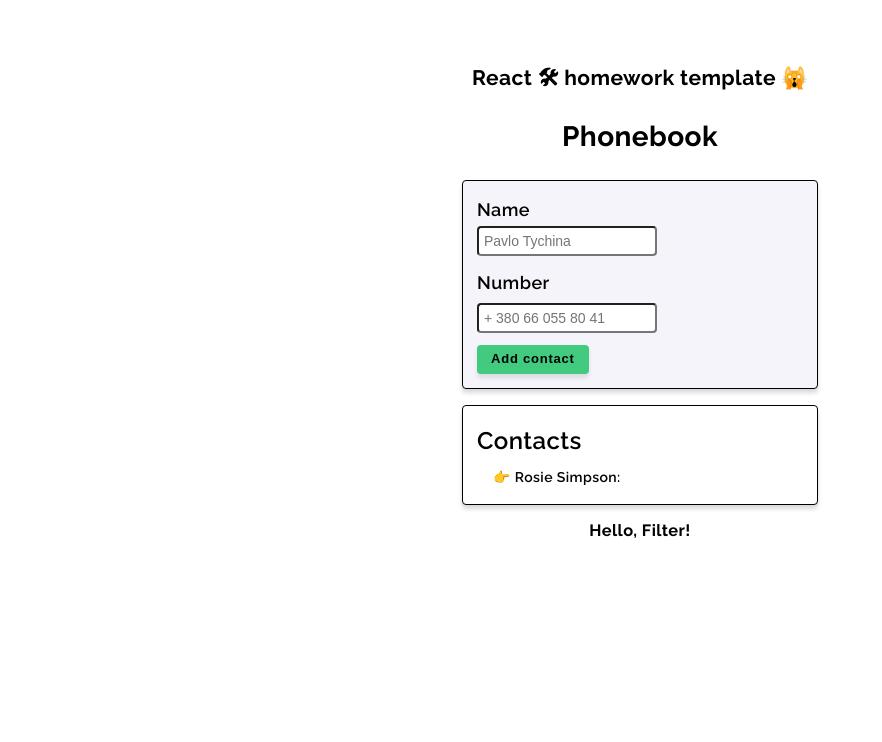
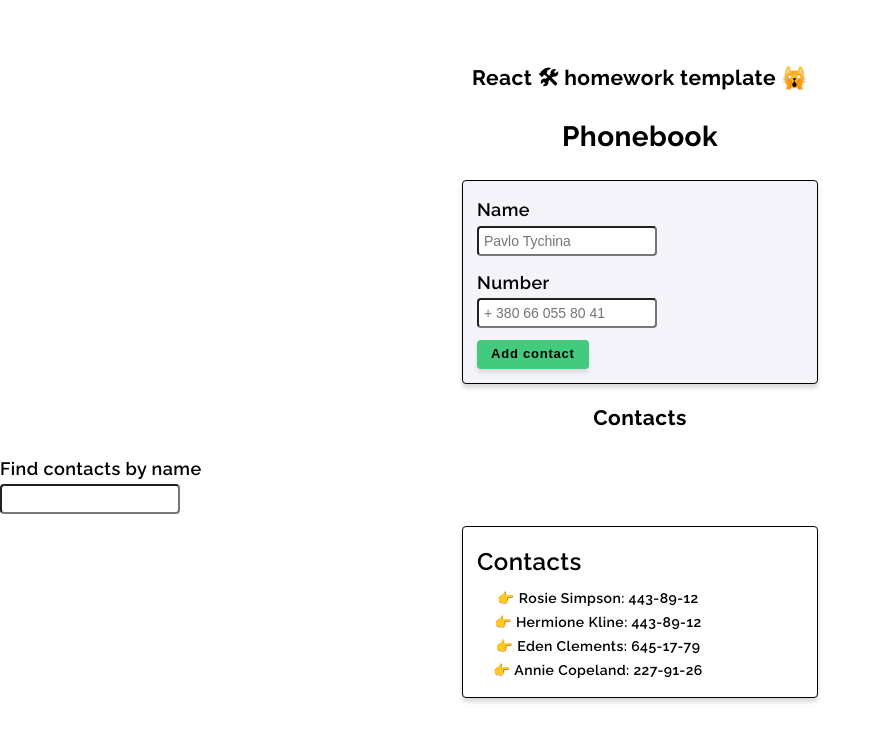
Before and after one commit to DonKanElion/goit-react-hw-02-phonebook, a React (Create React App) app: page / in a window 1280 px wide. Shown: the top 742 px of the page, without its empty margins (0-882 px from the left). Built offline with nearby package versions, Linux system fonts and the light colour scheme.

Commit message:
Finish contact form (+ add contact) and contact list

```diff
--- a/src/components/App.jsx
+++ b/src/components/App.jsx
@@ -1,59 +1,67 @@
 import { Component } from 'react';
 import { nanoid } from 'nanoid';
 
-
-import ContactForm from "./ContactForm";
+import ContactForm from './ContactForm';
 import ContactList from './ContactList';
 import Filter from './Filter';
 
-
-const INITIAL_STATE = {
-  name: "",
-  number: "",
-};
+// const INITIAL_STATE = {
+//   name: '',
+//   number: '',
+// };
 
 export class App extends Component {
-
   state = {
     contacts: [
-      {id: 'id-1', name: 'Rosie Simpson'},
-      // {id: 'id-2', name: 'Hermione Kline', number: '443-89-12'},
-      // {id: 'id-3', name: 'Eden Clements', number: '645-17-79'},
-      // {id: 'id-4', name: 'Annie Copeland', number: '227-91-26'},
+      {id: 'id-1', name: 'Rosie Simpson', number: '443-89-12'},
+      {id: 'id-2', name: 'Hermione Kline', number: '443-89-12'},
+      {id: 'id-3', name: 'Eden Clements', number: '645-17-79'},
+      {id: 'id-4', name: 'Annie Copeland', number: '227-91-26'},
     ],
-    // filter: '',
+    filter: '',
     name: '',
-    number: ''
-  }
+    number: '',
+  };
 
   handleChange = evt => {
-    const { name, value, id } = evt.target
-    console.log('Test Change: ', name, value, id)
+    const { name, value } = evt.target;
     this.setState({
-      [name]: value
+      [name]: value,
     });
   };
 
-  hundleSubmit(evt){
+  hundleSubmit(evt) {
     evt.preventDefault();
-    const id = nanoid();
-    const { name, number } = this.state;
-    console.log(`Test Submit: Id: ${id}, Name: ${name}, Number ${number}`);
-    // this.setState({
-    //   contacts: {
-    //     id:
-    //   }
-    // });
+    this.addContact(this.state);
     this.reset();
   }
 
+  addContact = ({ name, number }) => {
+    const newContact = {
+      id: 'id-' + nanoid(2),
+      name,
+      number,
+    };
+
+    this.setState(prevState => ({
+      contacts: [newContact, ...prevState.contacts],
+    }));
+  };
+
   reset = () => {
-    this.setState({ ...INITIAL_STATE})
+    // this.setState({ ...INITIAL_STATE });
+    this.setState({
+      name: '',
+      number: '',
+    });
+  };
+
+  findContact = ({ findName, contacts }) => {
+    console.log('Filter', findName);
   }
 
-
-  render () {
-    const { name, contacts } = this.state;
+  render() {
+    const { contacts } = this.state;
 
     return (
       <div
@@ -63,29 +71,37 @@ export class App extends Component {
           marginBottom: '20px',
           color: '#010101',
         }}
-
         className="section"
       >
-         <h2>React 🛠 homework template 🙀</h2>
+        <h2>React 🛠 homework template 🙀</h2>
 
-      {/* <div> */}
+        {/* <div> */}
 
-      <h1>Phonebook</h1>
-      {/* // <ContactForm ... /> */}
+        <h1>Phonebook</h1>
+        {/* // <ContactForm ... /> */}
 
-      <ContactForm onChange={this.handleChange} onSubmit={this.hundleSubmit.bind(this)}> </ContactForm>
-      <ContactList contacts={contacts}> stateName={this.state.name}</ContactList>
-      <Filter></Filter>
+        <ContactForm
+          onChange={this.handleChange}
+          onSubmit={this.hundleSubmit.bind(this)}
+        >
+          {' '}
+        </ContactForm>
 
-          {/*
+        <h2>Contacts</h2>
+
+        <Filter stateName={this.state.filter} onChange={this.handleChange}></Filter>
+
+        <ContactList contacts={contacts}>
+          {' '}
+          stateName={this.state.name}
+        </ContactList>
+
+        {/*
           // <h2>Contacts</h2>
           // <Filter ... />
           // <ContactList ... />
           // </div> */}
-
       </div>
     );
-
   }
-
-};
+}
--- a/src/components/ContactForm/ContactForm.jsx
+++ b/src/components/ContactForm/ContactForm.jsx
@@ -1,19 +1,12 @@
-// import { nanoid } from 'nanoid';
 import classNames from 'classnames';
 
 import s from './ContactForm.module.css';
 
-const ContactForm = ({ onSubmit, onChange, stateName}) => {
-
-  //  const contactInputId = nanoid();
-
+const ContactForm = ({ onSubmit, onChange, stateName }) => {
   return (
     <div className={classNames(s.box, s.contactForm)}>
-      <form
-        onSubmit={onSubmit}
-      >
-
-        <label className={s.title_comp} htmlFor="name">
+      <form onSubmit={onSubmit}>
+        <label className={s.title_comp} >
           Name
           <input
             className={s.input}
@@ -21,29 +14,27 @@ const ContactForm = ({ onSubmit, onChange, stateName}) => {
             name="name"
             value={stateName}
             onChange={onChange}
-          // id={contactInputId}
-          placeholder='Pavlo Tychina'
-
+            placeholder="Pavlo Tychina"
             pattern="^[a-zA-Zа-яА-Я]+(([' -][a-zA-Zа-яА-Я ])?[a-zA-Zа-яА-Я]*)*$"
             title="Name may contain only letters, apostrophe, dash and spaces. For example Adrian, Jacob Mercer, Charles de Batz de Castelmore d'Artagnan"
             required
           />
         </label>
 
-      <h3 className={s.title_comp}>Number</h3>
-
+        <label className={s.title_comp}  >
+        Number
           <input
             className={s.input}
             type="tel"
             name="number"
             value={stateName}
             onChange={onChange}
-          placeholder='+ 380 66 055 80 41'
-
+            placeholder="+ 380 66 055 80 41"
             pattern="\+?\d{1,4}?[-.\s]?\(?\d{1,3}?\)?[-.\s]?\d{1,4}[-.\s]?\d{1,4}[-.\s]?\d{1,9}"
             title="Phone number must be digits and can contain spaces, dashes, parentheses and can start with +"
             required
           />
+        </label>
       </form>
 
       <button
--- a/src/components/ContactList/ContactList.jsx
+++ b/src/components/ContactList/ContactList.jsx
@@ -7,6 +7,7 @@ const ContactList = ({ contacts }) => {
   return (
     <div className={classNames(s.box, s.contactList)}>
       <h3 className={s.title_comp}>Contacts</h3>
+
       <ul className={s.list}>
         <ContactListItem contacts={contacts}></ContactListItem>
       </ul>
--- a/src/components/Filter/Filter.jsx
+++ b/src/components/Filter/Filter.jsx
@@ -1,9 +1,14 @@
+// import classNames from "classnames";
+import s from '../ContactForm/ContactForm.module.css';
 
-
-const Filter = () => {
+const Filter = ({ stateName, onChange }) => {
 return (
     <>
-    <h3>Hello, Filter! </h3>
+    <label className={s.title_comp}>
+    Find contacts by name
+    <input type="text" name="filter" value={stateName} onChange={onChange} className={s.input}/>
+
+    </label>
     </>
 )
 }
```
Also changed, not shown: src/components/ContactList/ContactListItem.jsx (+9 -12 lines). Lines whose indentation alone changed are shown as unchanged.
